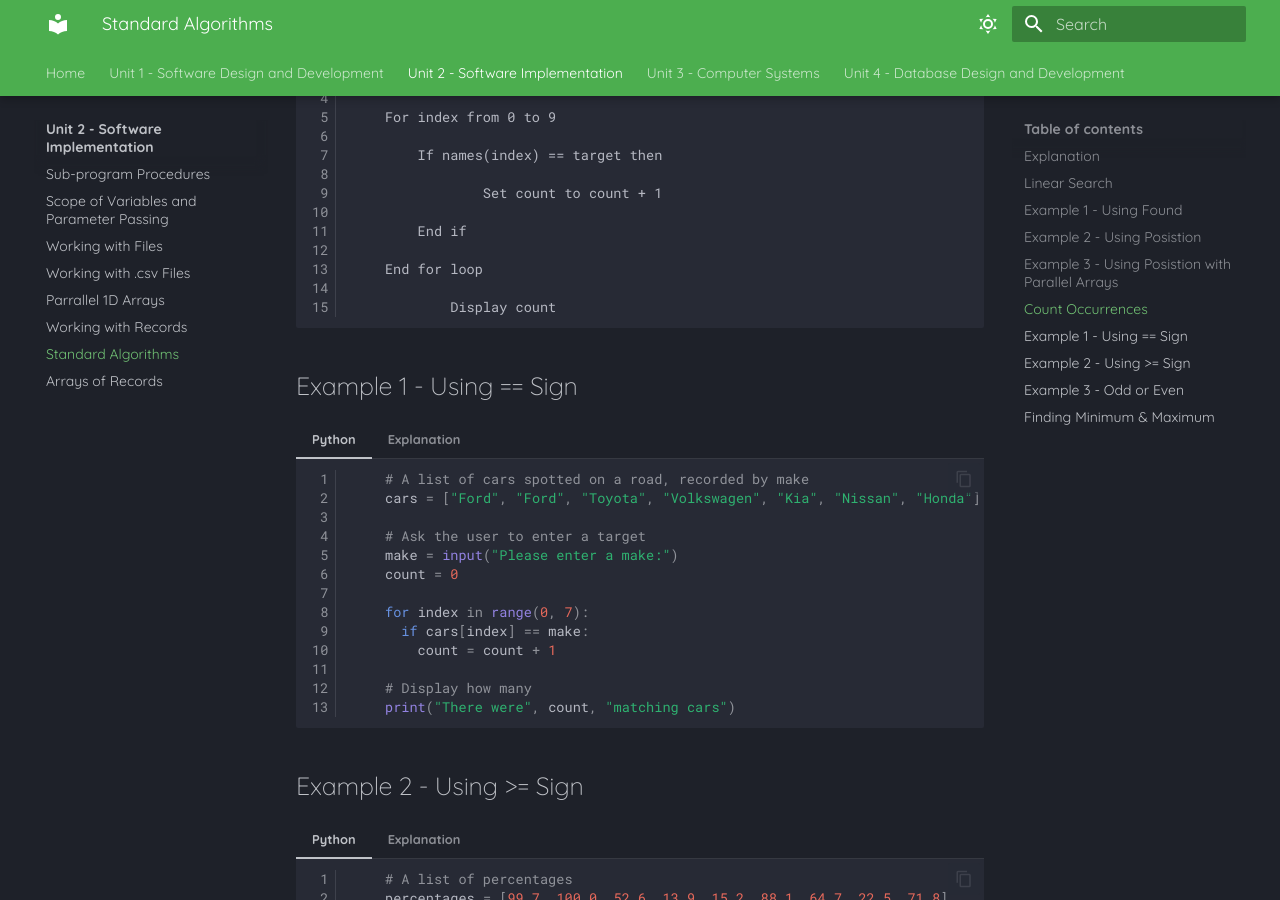
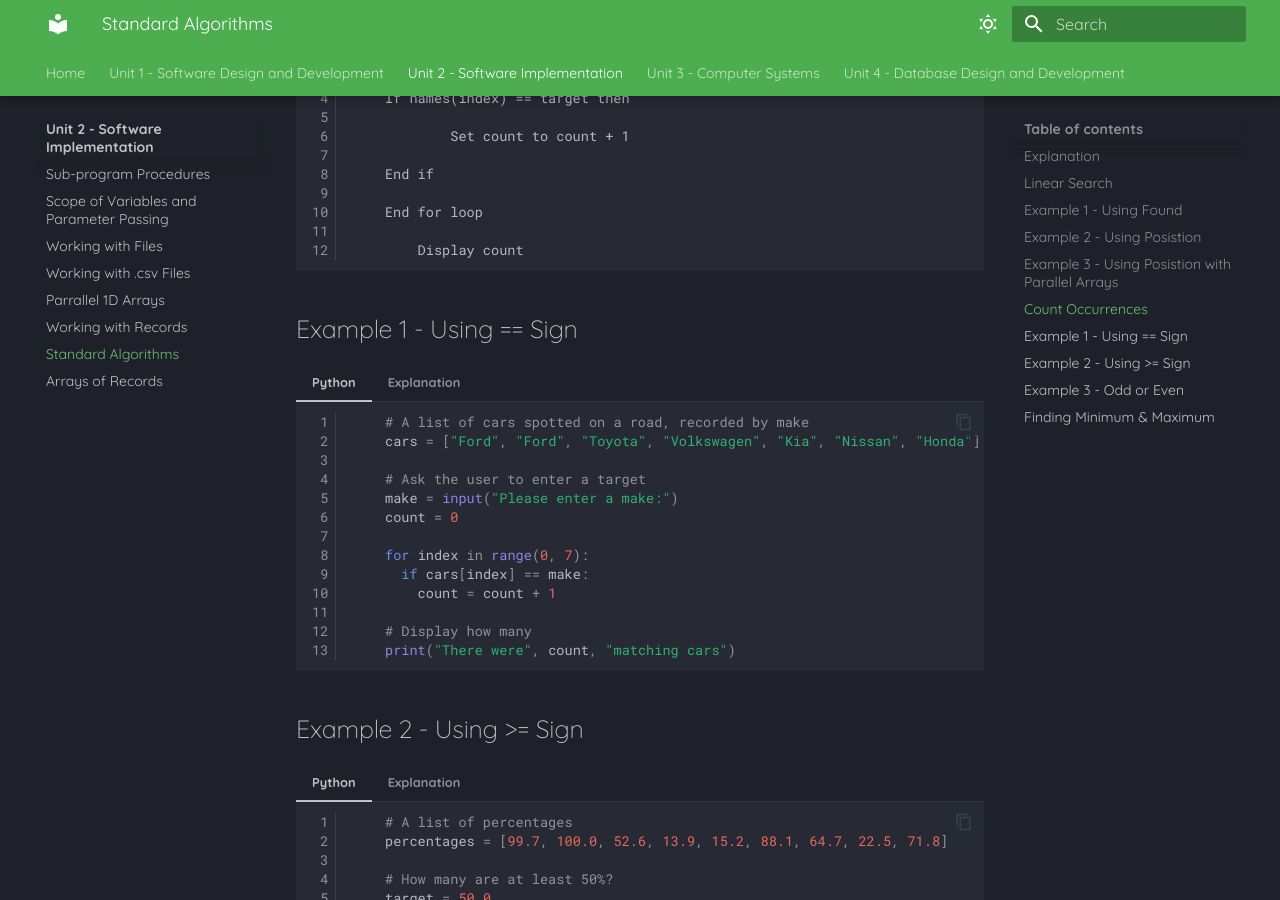
Before and after one commit to Mr-Wood-CS/Higher-Computing-Science-MD-Files, an MkDocs documentation site: the page built from docs/SI/09-Standard-Algorithms.md, in a window 1280 px wide and 900 px high, scrolled down 4042 px. Built offline with MkDocs 1.6.1 and Material for MkDocs 9.7.7, drawn with Linux system fonts in a browser that asks for light colours.

````diff
--- a/docs/SI/09-Standard-Algorithms.md
+++ b/docs/SI/09-Standard-Algorithms.md
@@ -215,21 +215,18 @@ The example below  asks the user to enter a target. It loops through a list of t
 === "__Algorithm Example__"
 
 	```pseudocode linenums="1"
-		Set count to 0
+	   Set count to 0
+           Input target
+	   For index from 0 to 9
+		If names(index) == target then
 
-		Input target
+    			Set count to count + 1
 
-		For index from 0 to 9
+		End if
 
-			If names(index) == target then
+	    End for loop
 
-    				Set count to count + 1
-
-			End if
-
-		End for loop
-
-                Display count
+            Display count
 
 	```
 
````
